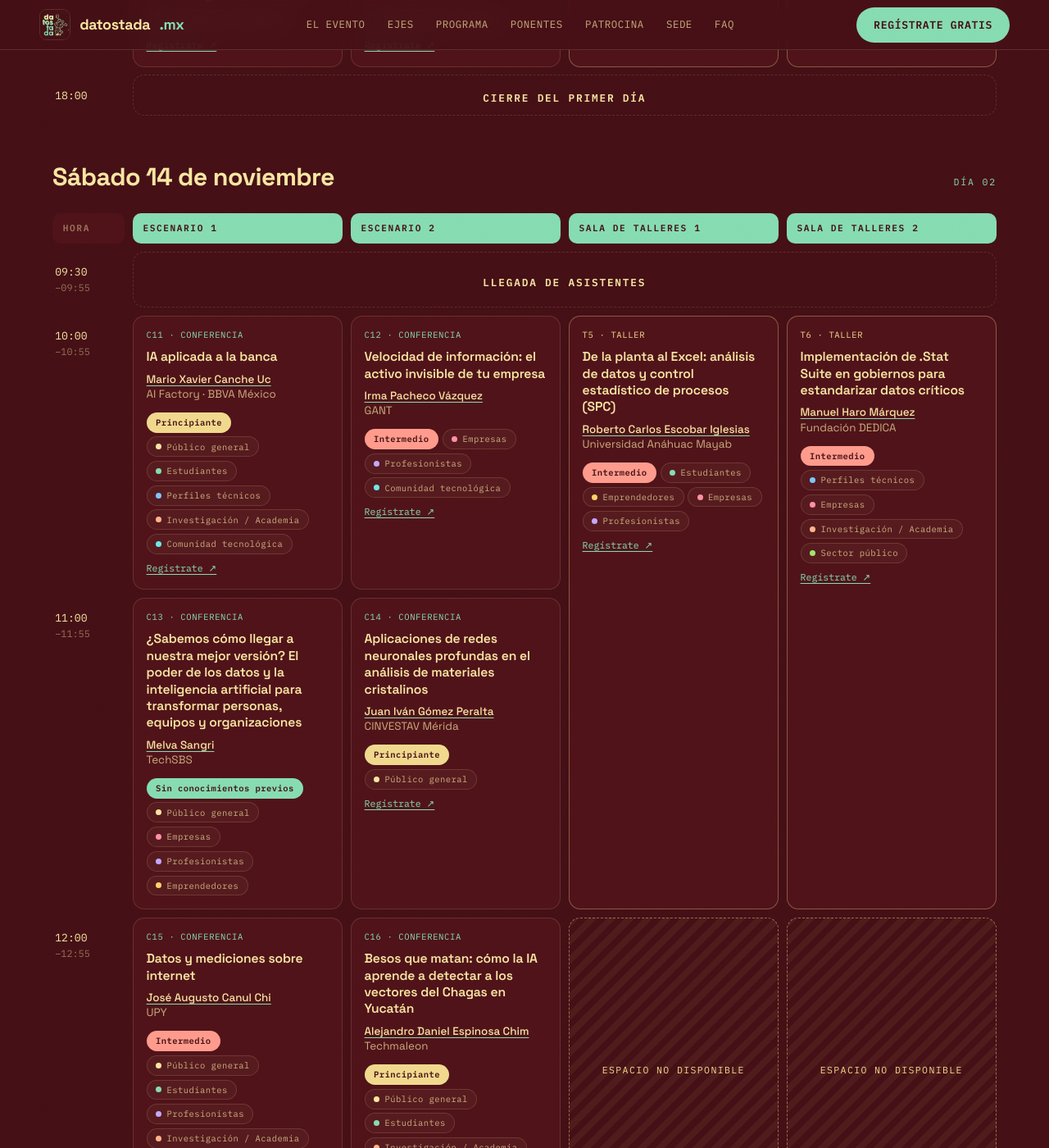
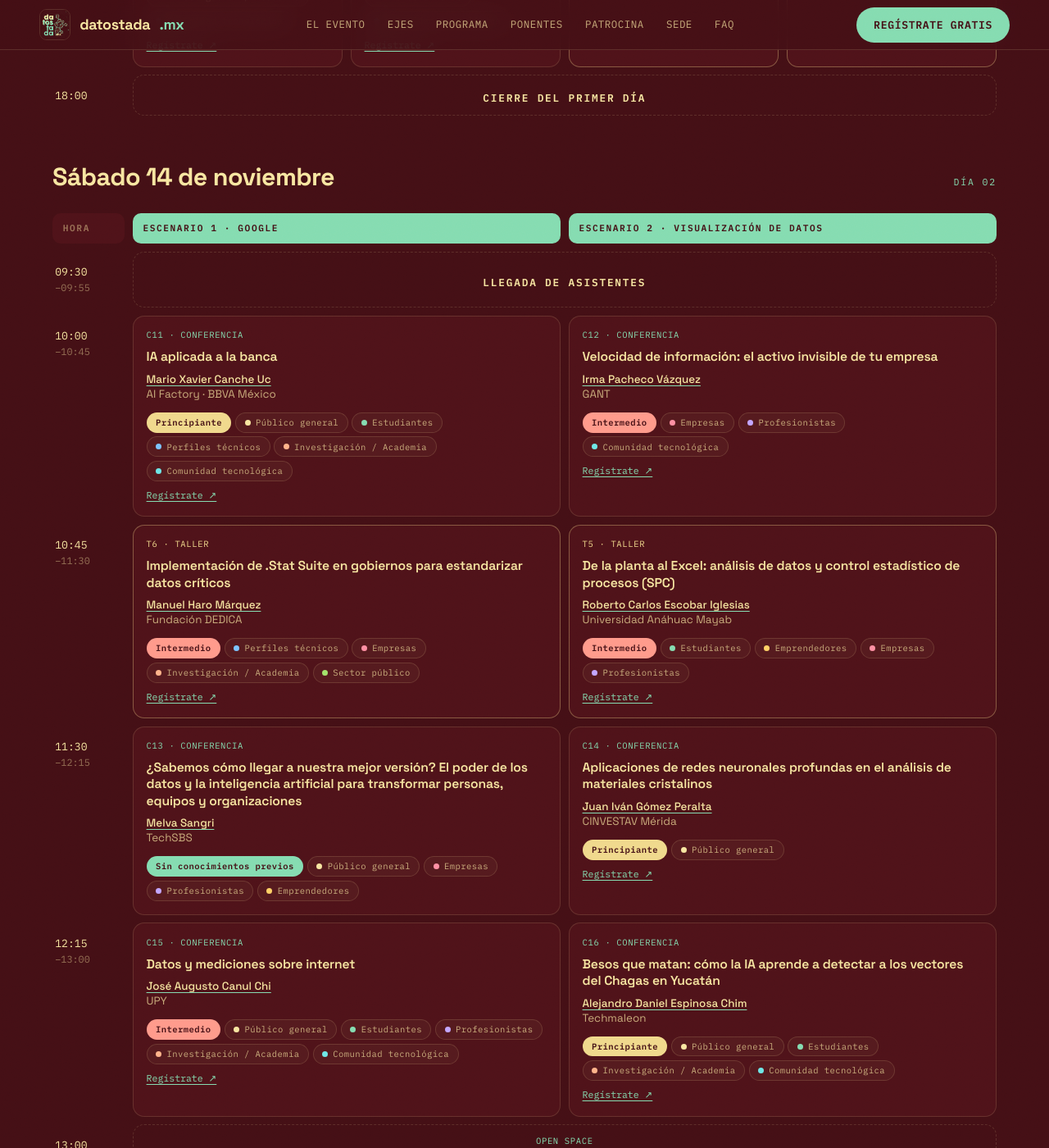
Before and after one commit to datostadamx/datostadamx.github.io, a Jekyll site: the page built from lineup.html, in a window 1280 px wide and 1400 px high, scrolled down 3250 px. Shown: the whole window at 82% size. Built offline with Jekyll 4.4.1, drawn with Linux system fonts in a browser that asks for light colours.

Commit message:
Update Saturday to two rooms with 45-minute blocks
Match the Luma calendar: Saturday sessions run 10:00–13:00 in two rooms named
Google and Visualización de datos, with T6 and T5 at 10:45. Days can now list
which rooms they use and rename them. Drop the two-hour workshop wording.

Co-Authored-By: Claude Opus 5.5 <noreply@anthropic.com>

```diff
--- a/_data/faq.yml
+++ b/_data/faq.yml
@@ -16,7 +16,7 @@
   answer: "La información sobre constancias y sus criterios de emisión se comunicará próximamente. Se recomienda registrar correctamente tu nombre y correo electrónico."
 
 - question: "¿Habrá talleres?"
-  answer: 'Sí. Habrá 6 talleres prácticos de dos horas sobre agentes de IA, SQL y Python, análisis geoespacial, búsqueda de imágenes con embeddings y más. Consulta horarios y salas en el <a href="/lineup/" style="color:var(--mint)">programa completo</a>. Algunos talleres podrían requerir registro previo por capacidad limitada.'
+  answer: 'Sí. Habrá 6 talleres prácticos sobre agentes de IA, SQL y Python, análisis geoespacial, búsqueda de imágenes con embeddings y más. Consulta horarios y salas en el <a href="/lineup/" style="color:var(--mint)">programa completo</a>. Algunos talleres podrían requerir registro previo por capacidad limitada.'
 
 - question: "¿Puedo presentar mi startup, proyecto o comunidad?"
   answer: 'Sí. Puedes registrar un stand en <a href="https://docs.google.com/forms/d/e/1FAIpQLScgNJorygllLtsUI4qxS292HsxZyayhB4aAOK--3VwhZqt98Q/viewform" target="_blank" rel="noopener" style="color:var(--mint)">este formulario</a>. Además, el sábado 14 tendremos un open space para que comunidades y startups presenten sus proyectos; si te interesa participar, escríbenos a <a href="mailto:datostadamx2026@gmail.com?subject=Open%20space%20Datostada%20MX%202026" style="color:var(--mint)">datostadamx2026@gmail.com</a>.'
--- a/_data/lineup.yml
+++ b/_data/lineup.yml
@@ -325,30 +325,36 @@ days:
   - id: dia-2
     label: "Día 02"
     date: "Sábado 14 de noviembre"
+    # Salas en uso este día (por defecto, todas las de rooms) y nombres propios de este día
+    rooms: [s1, s2]
+    room_names:
+      s1: "Escenario 1 · Google"
+      s2: "Escenario 2 · Visualización de datos"
     slots:
       - start: "09:30"
         end: "09:55"
         sessions:
           - { room: all, kind: general, title: "Llegada de asistentes" }
       - start: "10:00"
-        end: "10:55"
+        end: "10:45"
         sessions:
           - { room: s1, kind: conferencia, code: "C11", speaker: mario-canche, title: "IA aplicada a la banca" }
           - { room: s2, kind: conferencia, code: "C12", speaker: irma-pacheco, title: "Velocidad de información: el activo invisible de tu empresa" }
-          - { room: w1, kind: taller, code: "T5", span: 2, speaker: roberto-escobar, title: "De la planta al Excel: análisis de datos y control estadístico de procesos (SPC)" }
-          - { room: w2, kind: taller, code: "T6", span: 2, speaker: manuel-haro, title: "Implementación de .Stat Suite en gobiernos para estandarizar datos críticos" }
-      - start: "11:00"
-        end: "11:55"
+      - start: "10:45"
+        end: "11:30"
+        sessions:
+          - { room: s1, kind: taller, code: "T6", speaker: manuel-haro, title: "Implementación de .Stat Suite en gobiernos para estandarizar datos críticos" }
+          - { room: s2, kind: taller, code: "T5", speaker: roberto-escobar, title: "De la planta al Excel: análisis de datos y control estadístico de procesos (SPC)" }
+      - start: "11:30"
+        end: "12:15"
         sessions:
           - { room: s1, kind: conferencia, code: "C13", speaker: melva-sangri, title: "¿Sabemos cómo llegar a nuestra mejor versión? El poder de los datos y la inteligencia artificial para transformar personas, equipos y organizaciones" }
           - { room: s2, kind: conferencia, code: "C14", speaker: juan-gomez, title: "Aplicaciones de redes neuronales profundas en el análisis de materiales cristalinos" }
-      - start: "12:00"
-        end: "12:55"
+      - start: "12:15"
+        end: "13:00"
         sessions:
           - { room: s1, kind: conferencia, code: "C15", speaker: augusto-canul, title: "Datos y mediciones sobre internet" }
           - { room: s2, kind: conferencia, code: "C16", speaker: alejandro-espinosa, title: "Besos que matan: cómo la IA aprende a detectar a los vectores del Chagas en Yucatán" }
-          - { room: w1, kind: libre }
-          - { room: w2, kind: libre }
       - start: "13:00"
         end: "16:00"
         sessions:
--- a/_includes/programa-bloque.html
+++ b/_includes/programa-bloque.html
@@ -1,5 +1,5 @@
 {% comment %}Fila de bloque de sesiones simultáneas en el resumen del programa del homepage.{% endcomment %}
 <li class="is-block">
   <time>{{ include.start }}–{{ include.end }}</time>
-  <span>{% if include.conf > 0 %}{{ include.conf }} conferencia{% if include.conf > 1 %}s{% endif %}{% endif %}{% if include.conf > 0 and include.talleres > 0 %} · {% endif %}{% if include.talleres > 0 %}{{ include.talleres }} taller{% if include.talleres > 1 %}es{% endif %}{% endif %}<small>En paralelo en escenarios y salas de talleres</small></span>
+  <span>{% if include.conf > 0 %}{{ include.conf }} conferencia{% if include.conf > 1 %}s{% endif %}{% endif %}{% if include.conf > 0 and include.talleres > 0 %} · {% endif %}{% if include.talleres > 0 %}{{ include.talleres }} taller{% if include.talleres > 1 %}es{% endif %}{% endif %}<small>Sesiones en paralelo</small></span>
 </li>
--- a/css/style.css
+++ b/css/style.css
@@ -452,7 +452,7 @@ footer.site{border-top:1px solid var(--wine-line);background:var(--wine-2)}
 .lu-day-head{display:flex;align-items:baseline;justify-content:space-between;gap:1rem;margin-bottom:1.2rem}
 .lu-day-head h2{font-size:clamp(1.4rem,2.6vw,1.9rem);letter-spacing:-.02em}
 .lu-day-head span{font-family:var(--font-m);font-size:.72rem;letter-spacing:.16em;color:var(--mint);text-transform:uppercase}
-.lu-grid{display:grid;grid-template-columns:5.5rem repeat(4,1fr);gap:.6rem}
+.lu-grid{display:grid;grid-template-columns:5.5rem repeat(var(--cols,4),1fr);gap:.6rem}
 .lu-room-head{
   grid-row:1;font-family:var(--font-m);font-size:.7rem;letter-spacing:.14em;text-transform:uppercase;
   color:var(--wine);background:var(--mint);border-radius:10px;padding:.6rem .8rem;font-weight:600;
--- a/index.html
+++ b/index.html
@@ -139,7 +139,7 @@ layout: default
     <p class="sec-lead rv rv-d2">{{ site.title }} no es sólo una serie de charlas. Es un espacio para aprender de quienes trabajan con datos en la academia, la industria y el sector público, practicar con herramientas reales y conectar con la comunidad.</p>
     <div class="exp-list">
       <div class="exp-row rv"><span class="tag">Conferencias</span><p>{{ n_conf }} charlas en dos escenarios con casos, investigación y aprendizajes de quienes aplican datos e IA en su día a día.</p><span class="arrow">→</span></div>
-      <div class="exp-row rv rv-d1"><span class="tag">Talleres</span><p>{{ n_talleres }} sesiones prácticas de dos horas: agentes de IA, SQL y Python, análisis geoespacial, búsqueda de imágenes con embeddings y más.</p><span class="arrow">→</span></div>
+      <div class="exp-row rv rv-d1"><span class="tag">Talleres</span><p>{{ n_talleres }} sesiones prácticas: agentes de IA, SQL y Python, análisis geoespacial, búsqueda de imágenes con embeddings y más.</p><span class="arrow">→</span></div>
       <div class="exp-row rv rv-d2"><span class="tag">Open space</span><p>Comunidades y startups presentan sus proyectos y lo que están construyendo en la región.</p><span class="arrow">→</span></div>
       <div class="exp-row rv rv-d3"><span class="tag">Stands</span><p>Conoce empresas, organizaciones, proyectos y comunidades que trabajan con datos y tecnología.</p><span class="arrow">→</span></div>
       <div class="exp-row rv rv-d4"><span class="tag">Datatón</span><p>Diez equipos exploran datos de Yucatán durante los dos días, con talleres y acompañamiento de mentores.</p><span class="arrow">→</span></div>
--- a/lineup.html
+++ b/lineup.html
@@ -37,9 +37,10 @@ permalink: /lineup/
     {% for day in lineup.days %}
     <div class="lu-day" id="{{ day.id }}">
       <header class="lu-day-head"><h2>{{ day.date }}</h2><span>{{ day.label }}</span></header>
-      <div class="lu-grid">
+      {% assign n_rooms = day.rooms.size | default: lineup.rooms.size %}
+      <div class="lu-grid" style="--cols:{{ n_rooms }}">
         <div class="lu-room-head lu-time-head">Hora</div>
-        {% for room in lineup.rooms %}<div class="lu-room-head">{{ room.name }}</div>{% endfor %}
+        {% for room in lineup.rooms %}{% if day.rooms == nil or day.rooms contains room.id %}<div class="lu-room-head">{{ day.room_names[room.id] | default: room.name }}</div>{% endif %}{% endfor %}
 
         {% for slot in day.slots %}
         {% assign row = forloop.index | plus: 1 %}
@@ -51,15 +52,16 @@ permalink: /lineup/
         {% assign last = slot_index | plus: span | minus: 1 %}
         {% assign end = day.slots[last].end %}
         {% assign room = lineup.rooms | where: "id", s.room | first %}
+        {% assign room_name = day.room_names[s.room] | default: room.name %}
         {% assign sp = lineup.speakers[s.speaker] %}
         <article class="ses ses-{{ s.kind }} r-{{ s.room }}" style="grid-row:{{ row }} / span {{ span }}"{% if sp %} data-level="{{ sp.level }}" data-aud="{{ sp.audience | join: ' ' }}"{% endif %}>
           {% if s.kind == "libre" %}
-          <p class="ses-meta"><span>{{ slot.start }}–{{ end }}{% if room %} · {{ room.name }}{% endif %}</span></p>
+          <p class="ses-meta"><span>{{ slot.start }}–{{ end }}{% if room %} · {{ room_name }}{% endif %}</span></p>
           <p class="ses-free">Espacio no disponible</p>
           {% else %}
           <p class="ses-meta">
             {% if s.code %}<span class="ses-code">{{ s.code }}{% if s.kind == "conferencia" %} · Conferencia{% elsif s.kind == "taller" %} · Taller{% endif %}</span>{% endif %}
-            <span>{{ slot.start }}{% if end != "" %}–{{ end }}{% endif %}{% if room %} · {{ room.name }}{% endif %}</span>
+            <span>{{ slot.start }}{% if end != "" %}–{{ end }}{% endif %}{% if room %} · {{ room_name }}{% endif %}</span>
           </p>
           <h3 class="ses-title">{{ s.title | escape }}</h3>
           {% if sp %}
@@ -107,10 +109,11 @@ permalink: /lineup/
     {% assign span = s.span | default: 1 %}
     {% assign last = slot_index | plus: span | minus: 1 %}
     {% assign room = lineup.rooms | where: "id", s.room | first %}
+    {% assign room_name = day.room_names[s.room] | default: room.name %}
     {% assign info = lineup.session_info[s.code] %}
     <li>
       <b>{{ s.title | escape }}</b>
-      <span>{{ s.code }} · {{ day.date }} · {{ slot.start }}–{{ day.slots[last].end }} · {{ room.name }}</span>
+      <span>{{ s.code }} · {{ day.date }} · {{ slot.start }}–{{ day.slots[last].end }} · {{ room_name }}</span>
       {% if info.description %}<p class="sp-desc">{{ info.description | escape }}</p>{% endif %}
       {% if info.registration_url %}<a class="btn btn-mint sp-register" href="{{ info.registration_url }}" target="_blank" rel="noopener">Regístrate ↗</a>{% endif %}
     </li>
```
